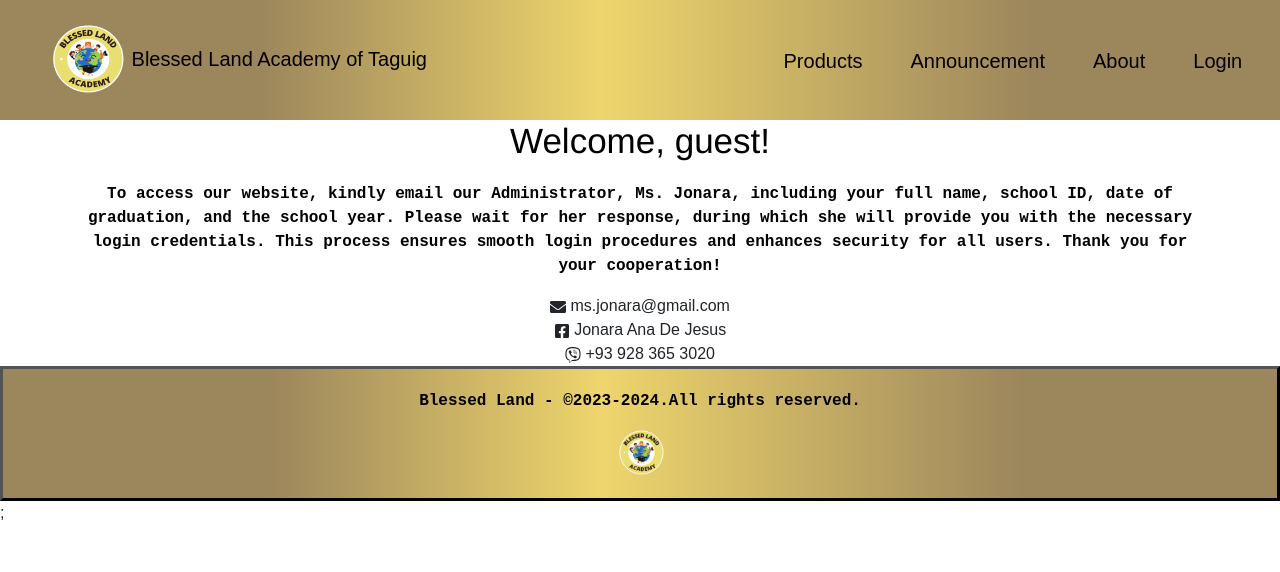
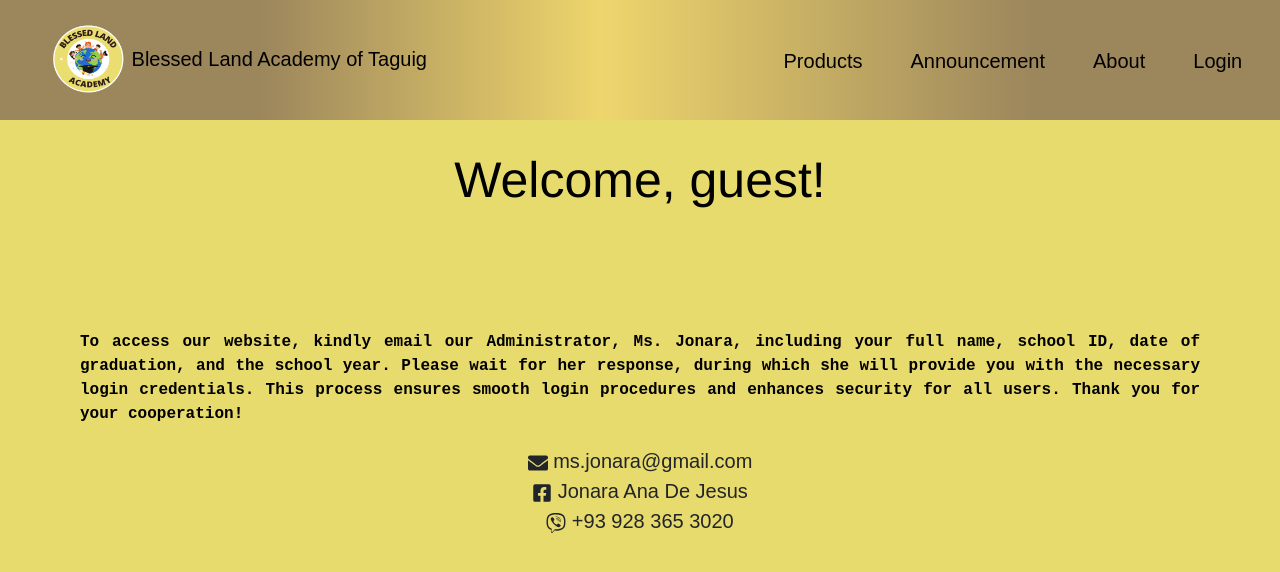
Before and after one commit to IannnMark/Client-BLA, a React (Create React App) app: page /guest in a window 1280 px wide. Shown: the top 572 px of the page. Built offline with nearby package versions, Linux system fonts and the light colour scheme; no server answers; a web font is replaced by a local one.

Commit message:
initial commit

```diff
--- a/src/components/inquiries/RequestDetails.js
+++ b/src/components/inquiries/RequestDetails.js
@@ -196,7 +196,7 @@
 
                   <div className="date-request-container">
                     <p className="my-4 date-requestt">
-                      Document <span className="requestt">Total</span>
+                      Document <span className="requestt">Price</span>
                     </p>
                     <p className="my-4 date-requesttt">
                       {requestItems &&
--- a/src/components/order/OrderDetails.js
+++ b/src/components/order/OrderDetails.js
@@ -264,7 +264,7 @@
 
                   <div className="date-request-container">
                     <p className="my-4 date-requestt">
-                      Document <span className="requestt">Total</span>
+                      Document <span className="requestt">Price</span>
                     </p>
                     <p className="my-4 date-requesttt">
                       {orderItems &&
--- a/src/components/user/Guest.css
+++ b/src/components/user/Guest.css
@@ -1,20 +1,24 @@
-/* html,
-body {
-    background-color: #EBDE70;
+.guest-header {
+    margin-top: 50px;
+    margin-bottom: 20px;
+    font-size: 50px;
+
 }
 
-.container {
-    max-width: 800px;
-    margin: auto;
-    padding: 20px;
+
+.container-bg {
+    background-color: #e8db6e;
+    height: 100%;
+    margin-top: -40px;
 }
 
-.header {
-    text-align: center;
+.text-guest {
+    padding: 80px;
+    text-align: justify;
+
 }
 
-.text {
+.contact-options {
+    text-align: center;
     margin-top: 20px;
-    font-size: 18px;
-    line-height: 1.6;
-} */
+}
--- a/src/components/user/Guest.js
+++ b/src/components/user/Guest.js
@@ -4,24 +4,30 @@
 
 const Index = () => {
     return (
-        <div className="container">
-            <header className="header">
-                <h1>Welcome, guest!</h1>
+        <div className="container-bg">
+            <header className="header" style={{ padding: "20px" }}>
+                <h1 className="guest-header">Welcome, guest!</h1>
             </header>
             <main>
-                <div className="text">
+                <div className="text-guest" style={{ fontSize: "40px" }}>
                     <p>
                         To access our website, kindly email our Administrator, Ms. Jonara, including your full name, school ID, date of graduation, and the school year.
                         Please wait for her response, during which she will provide you with the necessary login credentials.
                         This process ensures smooth login procedures and enhances security for all users. Thank you for your cooperation!
                     </p>
-                    <div className="contact-options">
+                    <div className="contact-options" style={{ fontSize: "20px" }}>
                         <a><FaEnvelope /> ms.jonara@gmail.com</a>
                         <br />
                         <a><FaFacebookSquare /> Jonara Ana De Jesus</a>
                         <br />
                         <a><FaViber /> +93 928 365 3020</a>
                     </div>
+                    <br></br>
+                    <br></br>
+                    <br></br>
+                    <br></br>
+                    <br></br>
+
                 </div>
             </main>
         </div>
```
